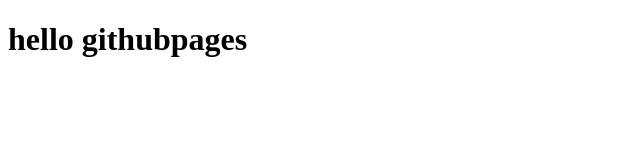
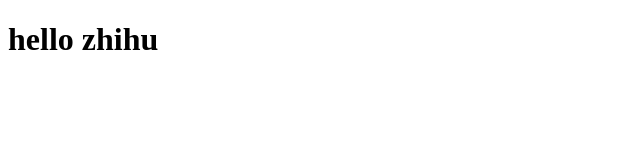
Before and after one commit to lctdlg/githubpages_test, a plain HTML site: page index.html in a window 1280 px wide. Shown: the whole page, without its empty margins (0-640 px from the left). Drawn offline with Linux system fonts and the light colour scheme.

Commit message:
第3次提交

```diff
--- a/index.html
+++ b/index.html
@@ -4,8 +4,9 @@
     <meta charset="UTF-8">
     <meta name="viewport" content="width=device-width, initial-scale=1.0">
     <title>Document</title>
+    <link rel="shortcut icon" href="favicon.ico" type="image/x-icon">
 </head>
 <body>
-    <h1>hello githubpages</h1>
+    <h1>hello zhihu</h1>
 </body>
 </html>
```
Also changed, not shown: favicon.ico (added).
